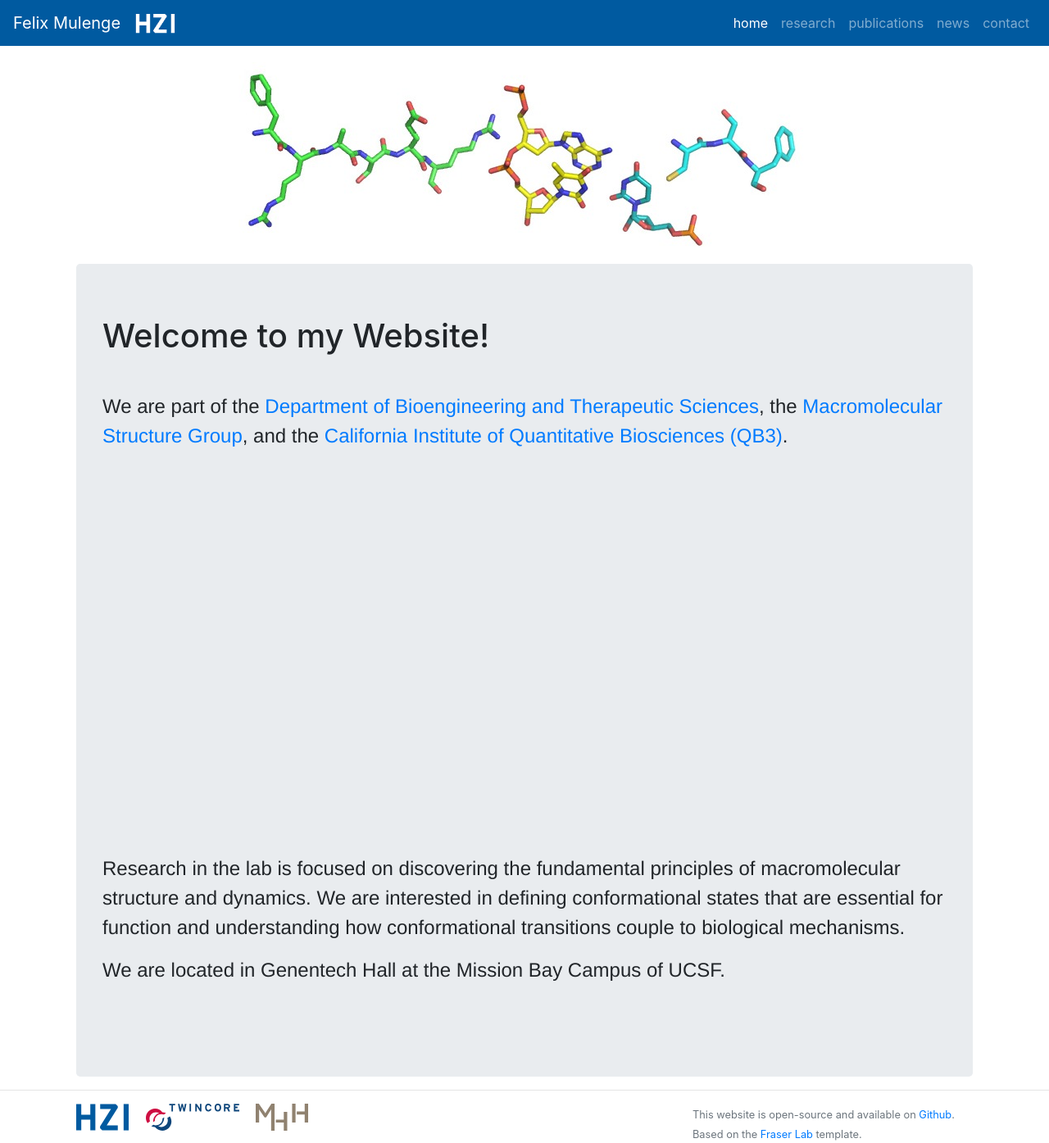
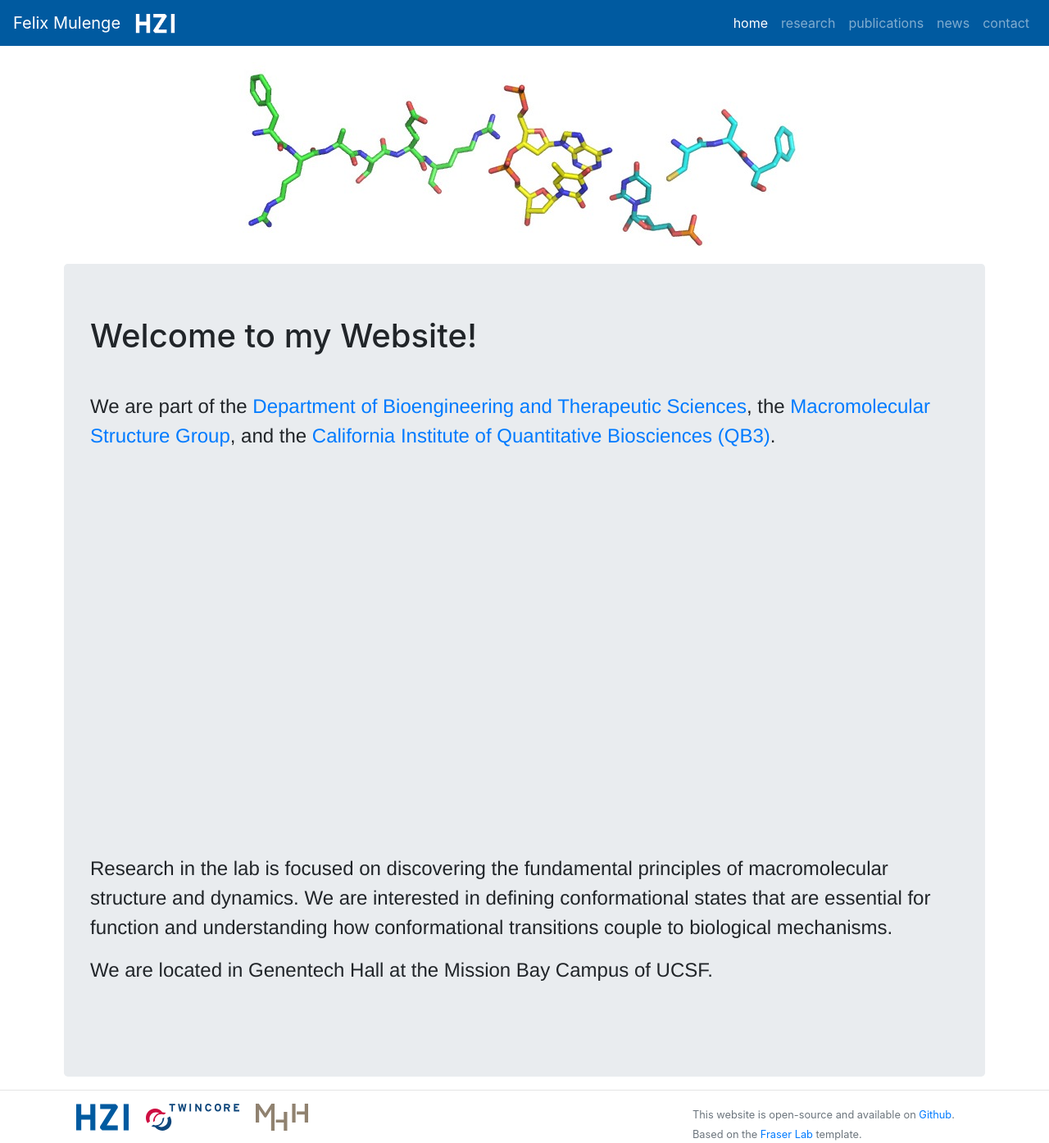
Before and after one commit to fmulenge/fmulenge.github.io, a Jekyll site: the page built from index.md, in a window 1280 px wide. Shown: the whole page at 82% size. Built offline with Jekyll 4.4.1, drawn with Linux system fonts in a browser that asks for light colours.

Commit message:
Update home.html

```diff
--- a/_layouts/home.html
+++ b/_layouts/home.html
@@ -2,7 +2,7 @@
 <div class="container px-2 max-width: 100%">
     <img class="img-fluid mx-auto d-block" src="/static/img/logo/jf_aa_logo.jpg" alt="Fraser at UCSF, in molecular form">
     <div class="row">
-        <div class="col-sm-12">
+        <div class="col-sm-15">
     	    <div class="jumbotron h-100">
         	    {{ content }}
             </div>
```
